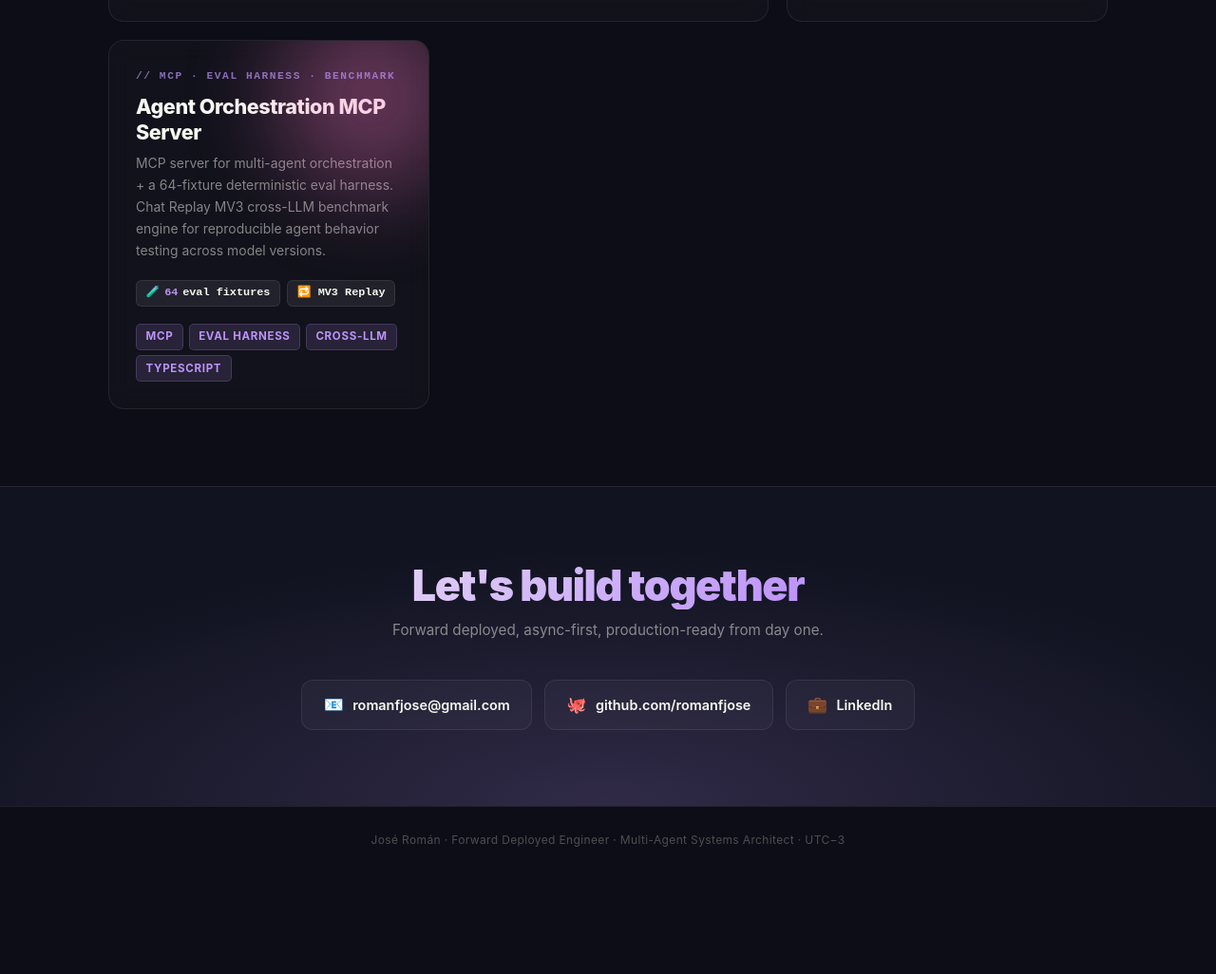
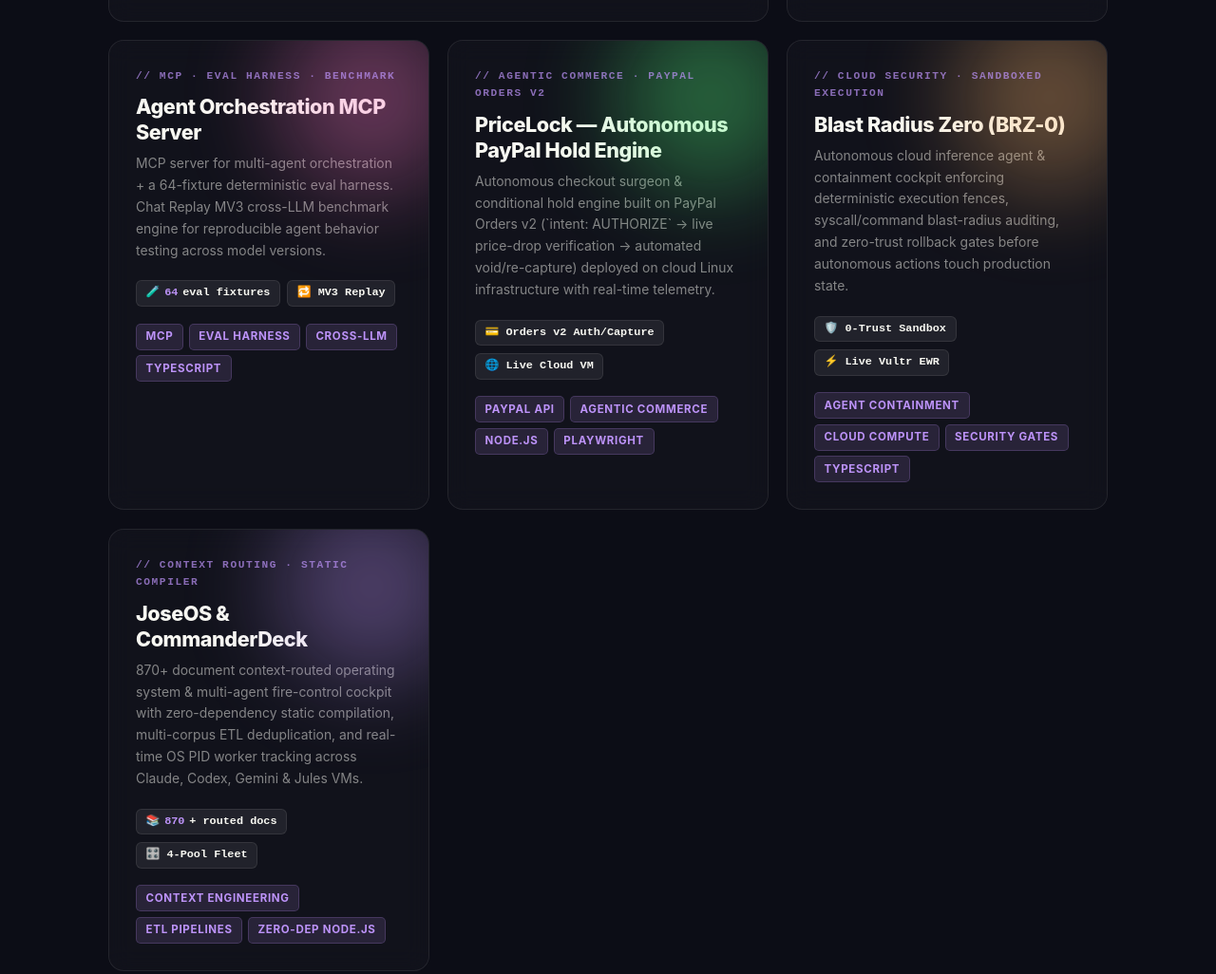
Before and after one commit to romanfjose/jose-roman-fredrin, a plain HTML site: page index.html in a window 1280 px wide. Shown: the part 2362-3388 px from the top of the page at 95% size. Before the commit the page ends 3283 px from the top, so only its background shows below. Drawn offline with Linux system fonts and the light colour scheme.

Commit message:
feat: add PriceLock PayPal engine, Blast Radius Zero, JoseOS & verified LinkedIn URL

```diff
--- a/index.html
+++ b/index.html
@@ -726,6 +726,66 @@
         </div>
       </div>
 
+      <!-- Card 4: PayPal PriceLock -->
+      <div class="bento-card reveal reveal-delay-1" data-tilt>
+        <div class="card-glow-orb" style="background:var(--green)"></div>
+        <div class="card-eyebrow">// Agentic Commerce · PayPal Orders v2</div>
+        <div class="card-title">PriceLock — Autonomous PayPal Hold Engine</div>
+        <div class="card-body">
+          Autonomous checkout surgeon & conditional hold engine built on PayPal Orders v2
+          (`intent: AUTHORIZE` → live price-drop verification → automated void/re-capture)
+          deployed on cloud Linux infrastructure with real-time telemetry.
+        </div>
+        <div class="stat-row">
+          <div class="stat">💳 Orders v2 Auth/Capture</div>
+          <div class="stat">🌐 Live Cloud VM</div>
+        </div>
+        <div class="tag-row">
+          <span class="tag">PayPal API</span><span class="tag">Agentic Commerce</span>
+          <span class="tag">Node.js</span><span class="tag">Playwright</span>
+        </div>
+      </div>
+
+      <!-- Card 5: Blast Radius Zero (BRZ-0) -->
+      <div class="bento-card reveal reveal-delay-2" data-tilt>
+        <div class="card-glow-orb" style="background:var(--orange)"></div>
+        <div class="card-eyebrow">// Cloud Security · Sandboxed Execution</div>
+        <div class="card-title">Blast Radius Zero (BRZ-0)</div>
+        <div class="card-body">
+          Autonomous cloud inference agent & containment cockpit enforcing deterministic
+          execution fences, syscall/command blast-radius auditing, and zero-trust rollback
+          gates before autonomous actions touch production state.
+        </div>
+        <div class="stat-row">
+          <div class="stat">🛡️ 0-Trust Sandbox</div>
+          <div class="stat">⚡ Live Vultr EWR</div>
+        </div>
+        <div class="tag-row">
+          <span class="tag">Agent Containment</span><span class="tag">Cloud Compute</span>
+          <span class="tag">Security Gates</span><span class="tag">TypeScript</span>
+        </div>
+      </div>
+
+      <!-- Card 6: JoseOS Context Engine -->
+      <div class="bento-card reveal reveal-delay-1" data-tilt>
+        <div class="card-glow-orb" style="background:var(--purple)"></div>
+        <div class="card-eyebrow">// Context Routing · Static Compiler</div>
+        <div class="card-title">JoseOS & CommanderDeck</div>
+        <div class="card-body">
+          870+ document context-routed operating system & multi-agent fire-control cockpit
+          with zero-dependency static compilation, multi-corpus ETL deduplication, and
+          real-time OS PID worker tracking across Claude, Codex, Gemini & Jules VMs.
+        </div>
+        <div class="stat-row">
+          <div class="stat">📚 <span class="n" data-count="870">0</span>+ routed docs</div>
+          <div class="stat">🎛️ 4-Pool Fleet</div>
+        </div>
+        <div class="tag-row">
+          <span class="tag">Context Engineering</span><span class="tag">ETL Pipelines</span>
+          <span class="tag">Zero-Dep Node.js</span>
+        </div>
+      </div>
+
     </div>
   </div>
 </section>
@@ -742,7 +802,7 @@
       <a class="contact-btn" href="https://github.com/romanfjose" target="_blank" rel="noopener">
         <span class="ci">🐙</span>github.com/romanfjose
       </a>
-      <a class="contact-btn" href="https://www.linkedin.com/in/romanfjose" target="_blank" rel="noopener">
+      <a class="contact-btn" href="https://www.linkedin.com/in/jos%C3%A9-rom%C3%A1n-9254931b6/" target="_blank" rel="noopener">
         <span class="ci">💼</span>LinkedIn
       </a>
     </div>
```
